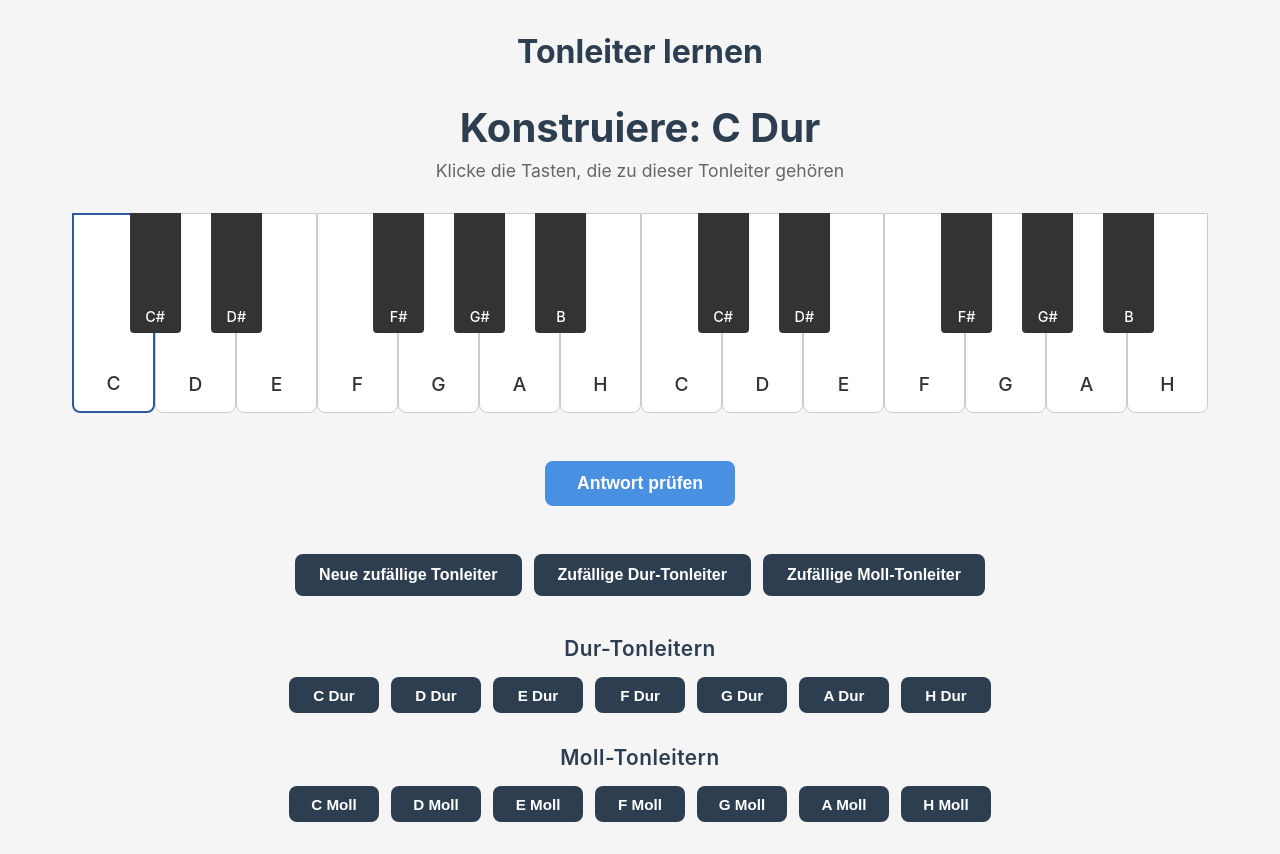
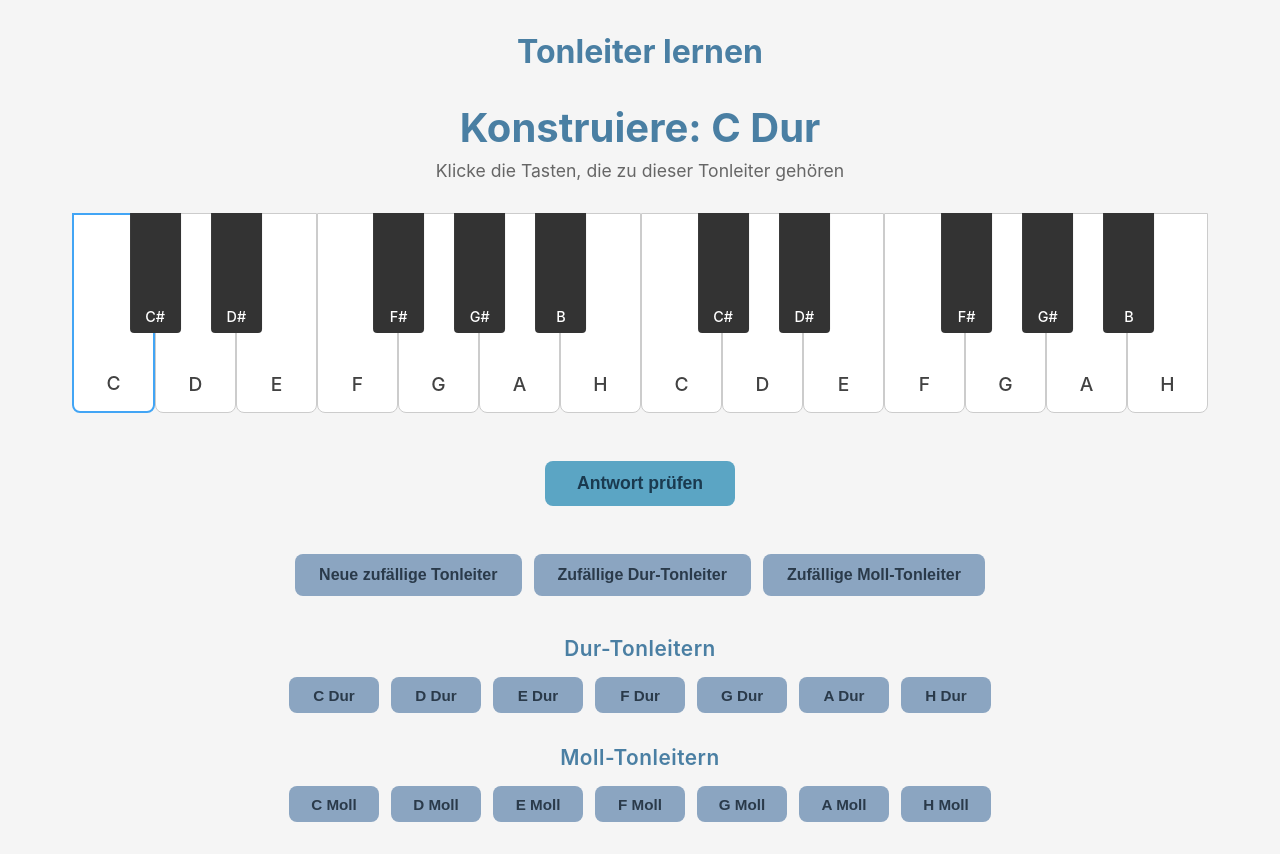
Before and after one commit to voy/scales, a React (Vite) app: page / in a window 1280 px wide. Built offline with nearby package versions, Linux system fonts and the light colour scheme.

Commit message:
Fine tune the colors

```diff
--- a/src/App.css
+++ b/src/App.css
@@ -11,7 +11,7 @@ header {
 
 header h1 {
   font-size: 2rem;
-  color: #2c3e50;
+  color: #4a7fa3;
 }
 
 main {
@@ -28,7 +28,7 @@ main {
 .scale-info h2 {
   font-size: 2.5rem;
   margin-bottom: 0.5rem;
-  color: #2c3e50;
+  color: #4a7fa3;
 }
 
 .scale-notes {
@@ -63,12 +63,12 @@ main {
 }
 
 .check-button {
-  background: #4a90e2;
-  color: white;
+  background: #5ba5c4;
+  color: #1a3a4f;
 }
 
 .check-button:hover:not(:disabled) {
-  background: #357abd;
+  background: #4a95b4;
   transform: translateY(-2px);
 }
 
@@ -78,12 +78,12 @@ main {
 }
 
 .new-scale-button {
-  background: #2c3e50;
-  color: white;
+  background: #8ba5c1;
+  color: #2a3a4a;
 }
 
 .new-scale-button:hover {
-  background: #1a252f;
+  background: #7b95b1;
   transform: translateY(-2px);
 }
 
@@ -96,12 +96,12 @@ main {
 
 .feedback.correct {
   color: #4caf50;
-  background: #e8f5e9;
+  background: #c8e6c9;
 }
 
 .feedback.incorrect {
-  color: #f44336;
-  background: #ffebee;
+  color: #ef5350;
+  background: #ffcdd2;
 }
 
 .correct-answer {
@@ -113,11 +113,11 @@ main {
 .pattern-hint {
   margin-top: 1rem;
   padding: 0.75rem 1.5rem;
-  background: #fff3cd;
-  border: 1px solid #ffc107;
+  background: #fff9c4;
+  border: 1px solid #ffd54f;
   border-radius: 8px;
   font-size: 1.2rem;
-  color: #856404;
+  color: #f57f17;
   font-weight: 600;
   animation: fadeIn 1s ease-in;
 }
@@ -160,13 +160,13 @@ main {
   border-radius: 8px;
   cursor: pointer;
   transition: all 0.2s;
-  background: #2c3e50;
-  color: white;
+  background: #8ba5c1;
+  color: #2a3a4a;
   white-space: nowrap;
 }
 
 .scale-button:hover {
-  background: #1a252f;
+  background: #7b95b1;
   transform: translateY(-2px);
   box-shadow: 0 4px 8px rgba(0, 0, 0, 0.2);
 }
@@ -191,7 +191,7 @@ main {
 
 .scale-group h3 {
   font-size: 1.3rem;
-  color: #2c3e50;
+  color: #4a7fa3;
   margin: 0;
   text-align: center;
   font-weight: 600;
--- a/src/App.jsx
+++ b/src/App.jsx
@@ -3,7 +3,7 @@ import { generateRandomScale, generateRandomMajorScale, generateRandomMinorScale
 import PianoKeyboard from './components/PianoKeyboard'
 import './App.css'
 
-const HINT_TIMEOUT = 60000;
+const HINT_TIMEOUT = 30000;
 const ROOT_NOTES = ['C', 'D', 'E', 'F', 'G', 'A', 'H'];
 
 function App() {
--- a/src/components/PianoKeyboard.css
+++ b/src/components/PianoKeyboard.css
@@ -28,29 +28,29 @@
 }
 
 .white-key.selected {
-  background: #90caf9;
-  color: #333;
+  background: #64b5f6;
+  color: #0d47a1;
 }
 
 .white-key.root {
-  border: 2px solid #2c5aa0;
+  border: 2px solid #42a5f5;
   font-weight: bold;
 }
 
 .white-key.correct {
-  background: #4caf50;
-  color: white;
+  background: #66bb6a;
+  color: #1b5e20;
 }
 
 .white-key.incorrect {
-  background: #f44336;
+  background: #ef5350;
   color: white;
 }
 
 .white-key.missed {
   background: #ffeb3b;
-  color: #333;
-  border: 2px dashed #ff9800;
+  color: #f57f17;
+  border: 2px dashed #ffc107;
 }
 
 .white-key .note-label {
@@ -86,8 +86,8 @@
 }
 
 .black-key.selected {
-  background: #64b5f6;
-  color: white;
+  background: #42a5f5;
+  color: #0d47a1;
 }
 
 .black-key.correct {
@@ -96,14 +96,14 @@
 }
 
 .black-key.incorrect {
-  background: #f44336;
+  background: #e53935;
   color: white;
 }
 
 .black-key.missed {
-  background: #ffeb3b;
-  color: #333;
-  border: 2px dashed #ff9800;
+  background: #fdd835;
+  color: #f57f17;
+  border: 2px dashed #fbc02d;
 }
 
 .black-key .note-label {
@@ -113,5 +113,5 @@
 }
 
 .black-key.missed .note-label {
-  color: #333;
+  color: #f57f17;
 }
--- a/src/index.css
+++ b/src/index.css
@@ -11,7 +11,7 @@ body {
   -webkit-font-smoothing: antialiased;
   -moz-osx-font-smoothing: grayscale;
   background: #f5f5f5;
-  color: #333;
+  color: #424242;
 }
 
 #root {
```
